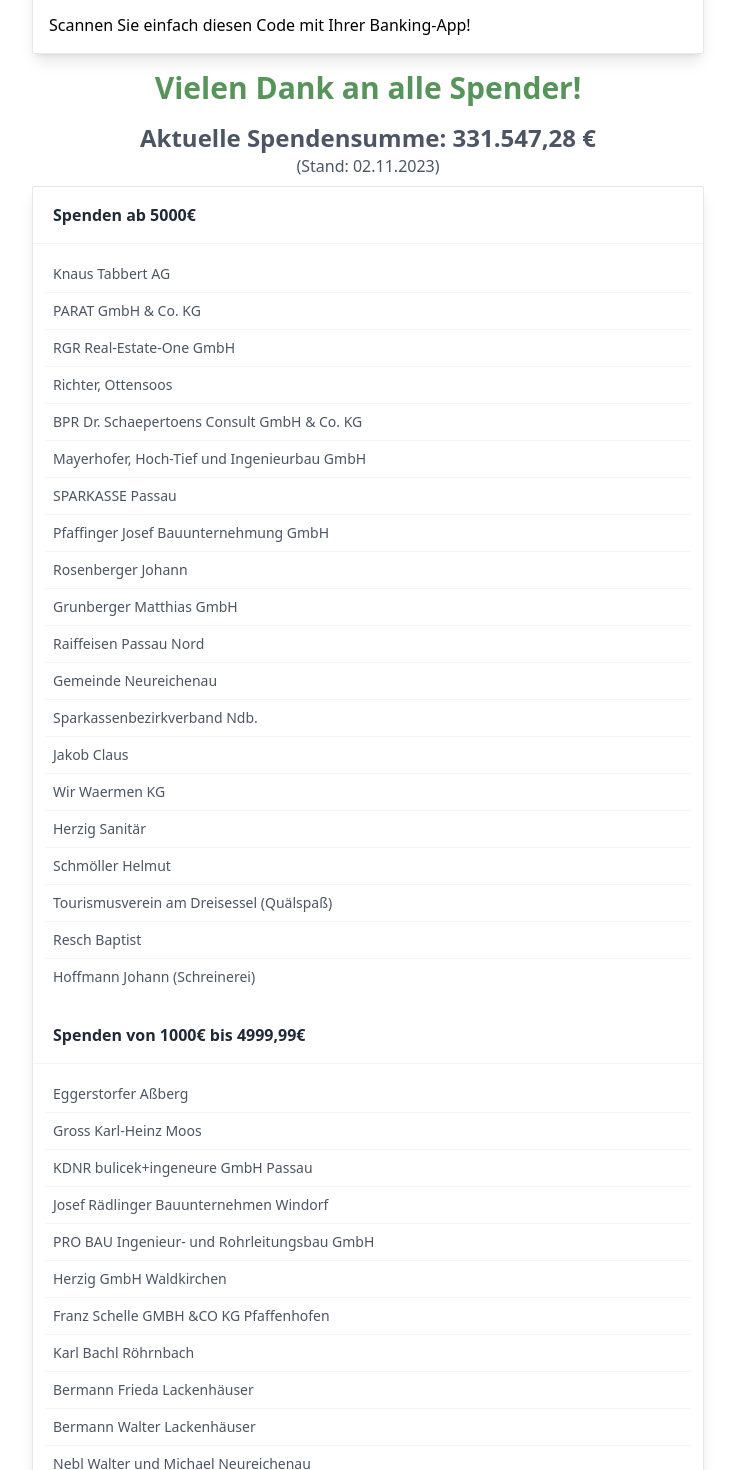
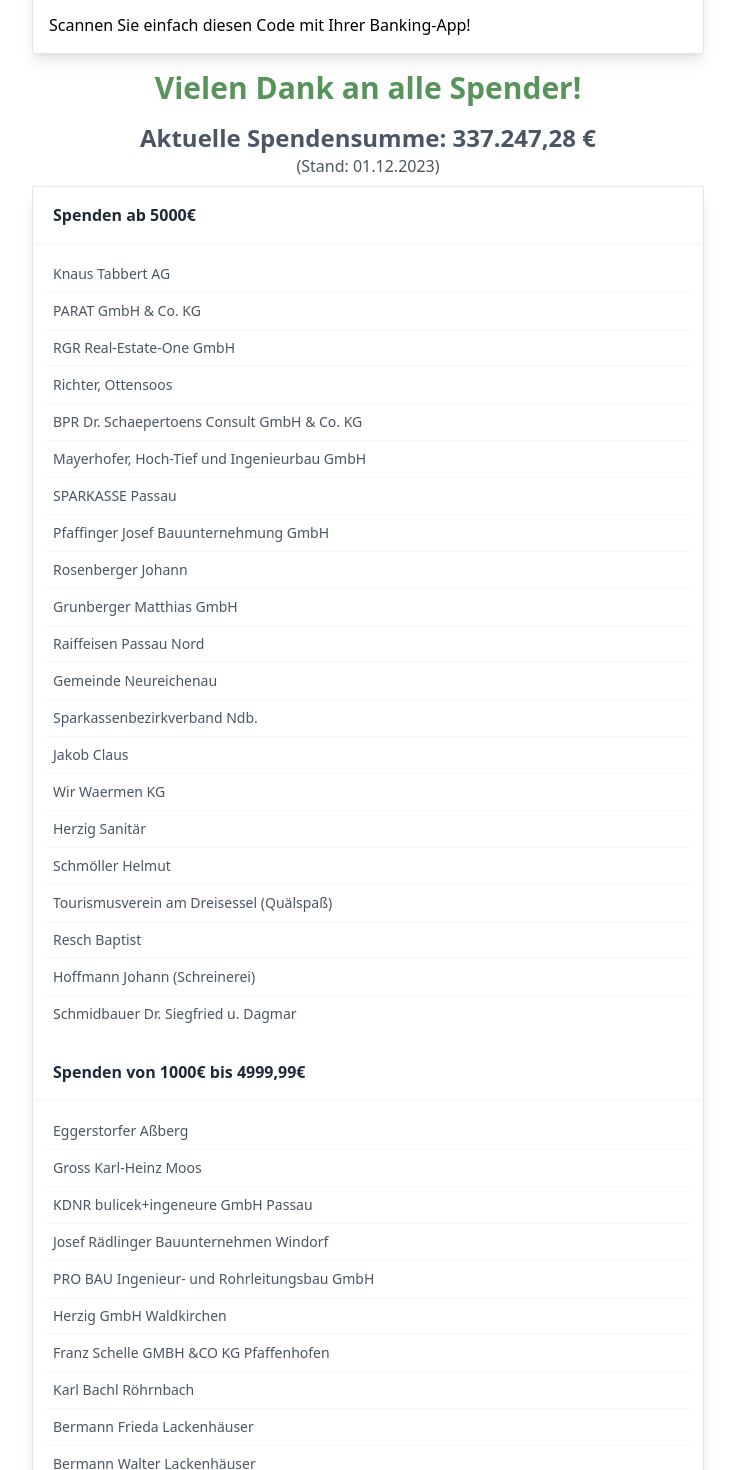
Before and after one commit to giggei/dreisessel, a SvelteKit app: page /spenden in a window 1280 px wide. Shown: the part 840-2310 px from the top of the page, without its empty margins (272-1007 px from the left). Built offline with nearby package versions, Linux system fonts and the light colour scheme.

Commit message:
Update Spender

```diff
--- a/src/routes/spenden/+page.svelte
+++ b/src/routes/spenden/+page.svelte
@@ -61,8 +61,8 @@
 
 			<section class="antialiased text-gray-600">
 				<div class="flex flex-col place-items-center">
-					<h1 class="font-bold text-2xl">Aktuelle Spendensumme:   331.547,28 €</h1>
-					<div class="mb-2">(Stand: 02.11.2023)</div>
+					<h1 class="font-bold text-2xl">Aktuelle Spendensumme:  337.247,28 €</h1>
+					<div class="mb-2">(Stand: 01.12.2023)</div>
 
 					<div
 						class="w-full max-w-2xl mx-auto bg-white shadow-lg rounded-sm border border-gray-200"
@@ -172,6 +172,11 @@
 										<tr>
 											<td class="p-2 whitespace-nowrap">
 												<div class="text-left">Hoffmann Johann (Schreinerei)</div>
+											</td>
+										</tr>
+										<tr>
+											<td class="p-2 whitespace-nowrap"
+												><div class="text-left">Schmidbauer Dr. Siegfried u. Dagmar</div>
 											</td>
 										</tr>
 									</tbody>
@@ -515,6 +520,21 @@
 										<tr>
 											<td class="p-2 whitespace-nowrap">
 												<div class="text-left">Akustikbau Haydn & Oberneder GmbH</div>
+											</td>
+										</tr>
+										<tr>
+											<td class="p-2 whitespace-nowrap">
+												<div class="text-left">Mühldorfer Bettenhaus</div>
+											</td>
+										</tr>
+										<tr>
+											<td class="p-2 whitespace-nowrap">
+												<div class="text-left">Drent und Herent</div>
+											</td>
+										</tr>
+										<tr>
+											<td class="p-2 whitespace-nowrap">
+												<div class="text-left">Kneidinger GmbH</div>
 											</td>
 										</tr>
 										<tr>
@@ -1341,6 +1361,11 @@
 												<div class="text-left">Pichler Kirstin und Martin</div>
 											</td>
 										</tr>
+										<tr>
+											<td class="p-2 whitespace-nowrap"
+												><div class="text-left">Brunner Franz</div>
+											</td>
+										</tr>
 									</tbody>
 								</table>
 							</div>
```
